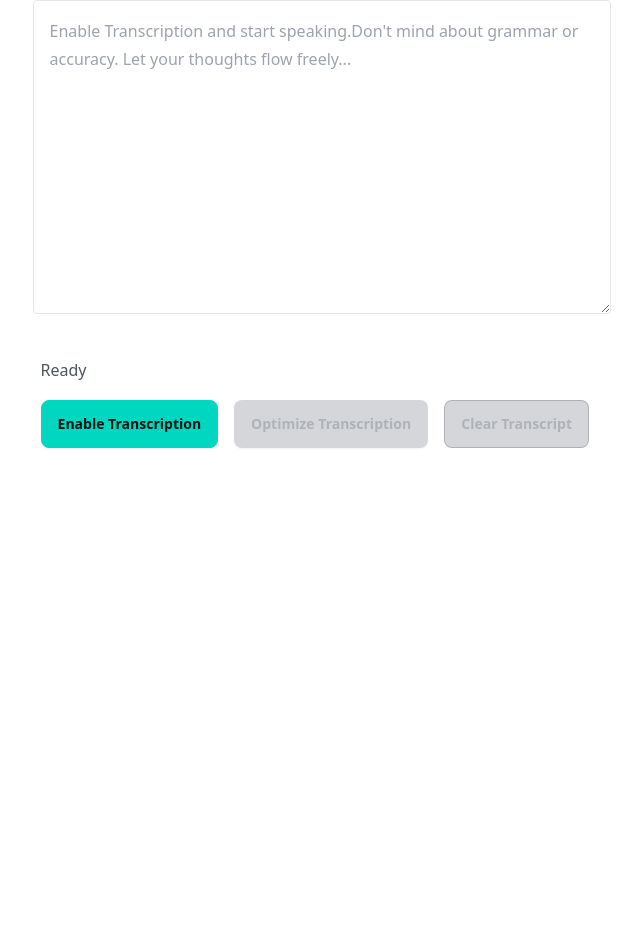
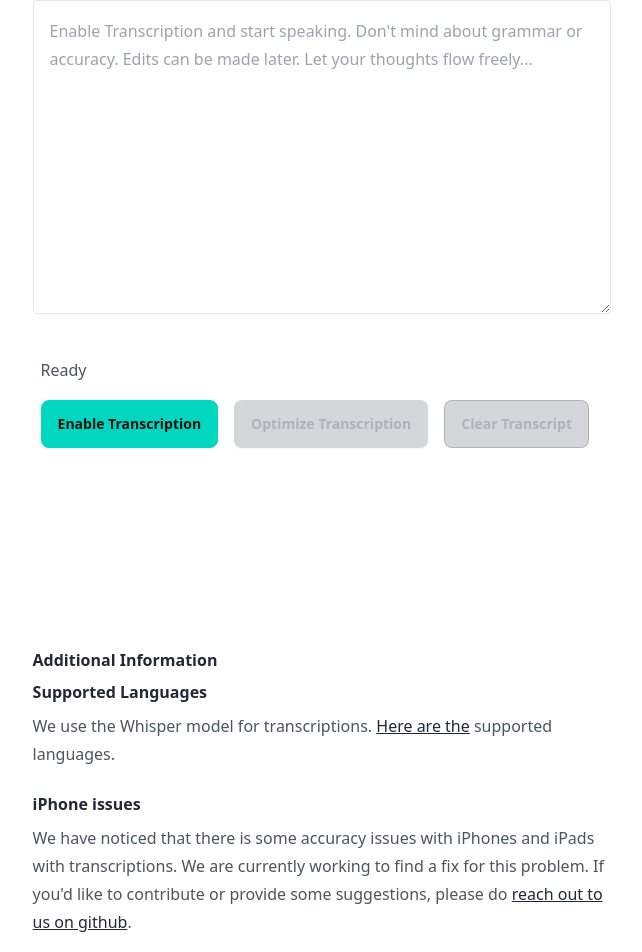
Before and after one commit to kurianbenoy/Indic-Subtitler, a Next.js app in the folder ui/: page /livetranscribe in a window 1280 px wide. Shown: the part 222-1174 px from the top of the page, without its empty margins (318-960 px from the left). Before the commit the page ends 800 px from the top, so only its background shows below. Built offline with nearby package versions, Linux system fonts and the light colour scheme; no server answers.

Commit message:
make it obvious to edit livetranscription after initial transcribing

```diff
--- a/ui/src/pages/livetranscribe.js
+++ b/ui/src/pages/livetranscribe.js
@@ -1,4 +1,5 @@
 import axios from "axios";
+import Link from "next/link";
 import React, { useState, useRef, useEffect } from "react";
 import { toast } from "react-toastify";
 
@@ -9,8 +10,9 @@ const LiveTranscribe = () => {
     useState("");
   const mediaRecorderRef = useRef(null);
   const streamRef = useRef(null);
+  const optimisedTranscriptionRef = useRef(null);
   const [enableTranscription, setEnableTranscription] = useState(false);
-  const transcriptionContainerRef = useRef();
+  const transcriptionTextAreaRef = useRef();
 
   const toggleRecording = () => {
     if (!streamRef.current || !mediaRecorderRef.current) {
@@ -56,7 +58,7 @@ const LiveTranscribe = () => {
       setTimeout(() => {
         console.log("toggling back");
         toggleRecording();
-      }, 175);
+      }, 100);
     }, 3500);
 
     return () => {
@@ -116,10 +118,18 @@ const LiveTranscribe = () => {
         type: "success",
         autoClose: 5000,
       });
+      optimisedTranscriptionRef?.current?.scrollIntoView({
+        behavior: "smooth",
+      });
     } catch (error) {
       console.error("Error optimizing transcription:", error);
     }
   };
+  useEffect(() => {
+    if (!enableTranscription && transcription.length) {
+      transcriptionTextAreaRef?.current.focus();
+    }
+  }, [enableTranscription, transcription.length]);
 
   return (
     <div className="prose mx-auto pb-5 mb-5 p-2">
@@ -128,11 +138,12 @@ const LiveTranscribe = () => {
       <p className="text-sm text-gray-600 mb-3">
         Note: This feature is in beta and works best for English at the moment
       </p>
-      <div className="h-80" ref={transcriptionContainerRef}>
+      <div className="h-80">
         <textarea
           value={transcription}
+          ref={transcriptionTextAreaRef}
           rows={10}
-          placeholder="Enable Transcription and start speaking.Don't mind about grammar or accuracy. Let your thoughts flow freely..."
+          placeholder="Enable Transcription and start speaking. Don't mind about grammar or accuracy. Edits can be made later. Let your thoughts flow freely..."
           onChange={(e) => setTranscription(e.target.value)}
           className="w-full border rounded p-4"
         />
@@ -158,7 +169,6 @@ const LiveTranscribe = () => {
         >
           Optimize Transcription
         </button>
-
         <button
           className="btn btn-outline m-2"
           disabled={!transcription?.length}
@@ -169,7 +179,10 @@ const LiveTranscribe = () => {
       </div>
 
       {gptOptimizedTranscription && (
-        <div className="mt-6 p-2 px-4 mb-4 border border-gray-200 rounded-lg">
+        <div
+          ref={optimisedTranscriptionRef}
+          className="mt-6 p-2 px-4 mb-4 border border-gray-200 rounded-lg"
+        >
           <h2 className="text-xl font-bold mb-1">Optimized Transcription</h2>
           <h5 className="text-lg font-semibold">
             Transcription after processed by an LLM
@@ -177,6 +190,31 @@ const LiveTranscribe = () => {
           <p className="text-base mt-6">{gptOptimizedTranscription}</p>
         </div>
       )}
+
+      <div className="prose mt-48">
+        <h4>Additional Information</h4>
+
+        <h4>Supported Languages</h4>
+        <p>
+          We use the Whisper model for transcriptions.{" "}
+          <Link href="https://github.com/openai/whisper#available-models-and-languages">
+            Here are the
+          </Link>{" "}
+          supported languages.
+        </p>
+
+        <h4>iPhone issues</h4>
+        <p>
+          We have noticed that there is some accuracy issues with iPhones and
+          iPads with transcriptions. We are currently working to find a fix for
+          this problem. If you'd like to contribute or provide some suggestions,
+          please do{" "}
+          <Link href="https://github.com/kurianbenoy/Indic-Subtitler/issues">
+            reach out to us on github
+          </Link>
+          .{" "}
+        </p>
+      </div>
     </div>
   );
 };
```
